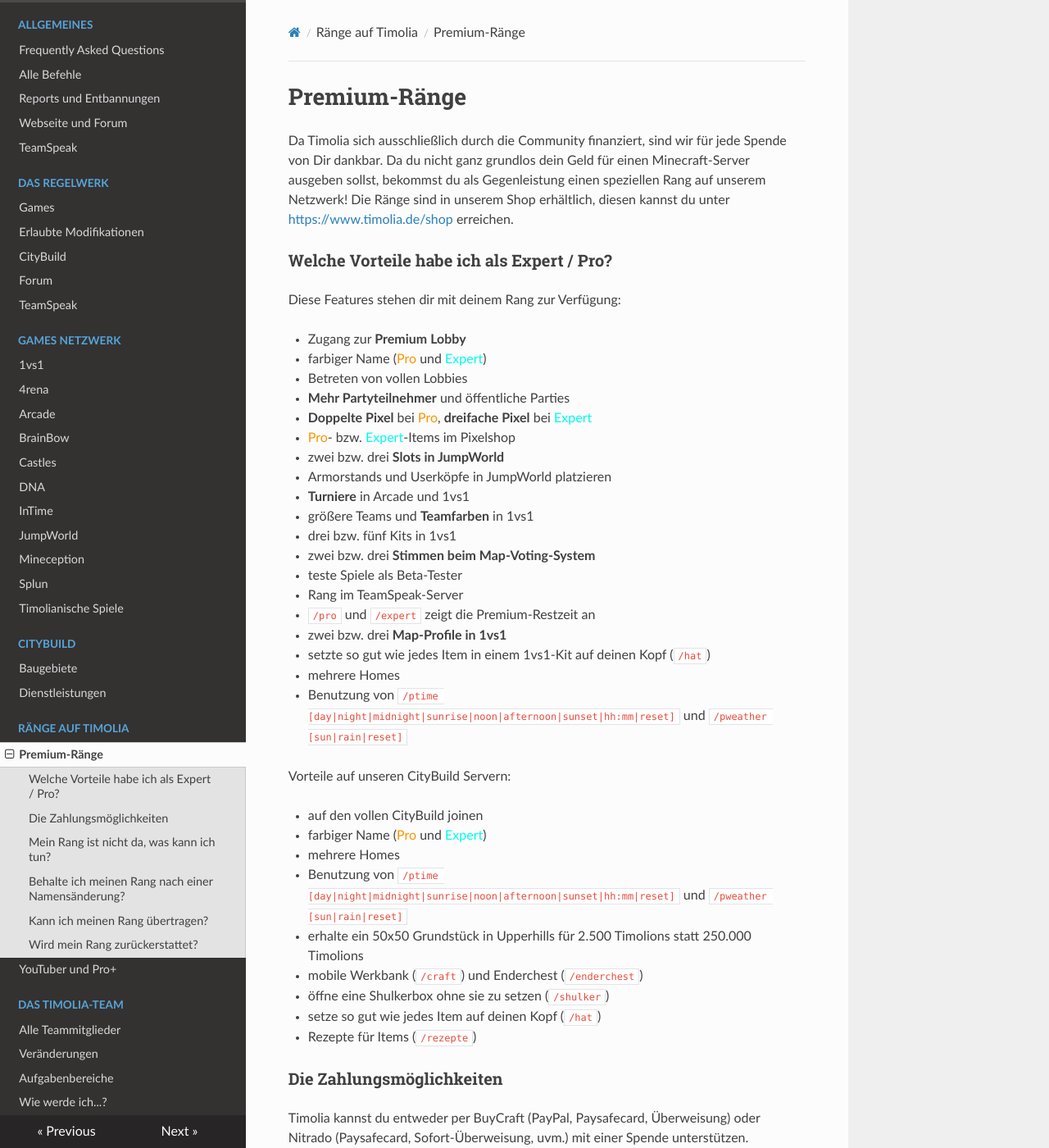
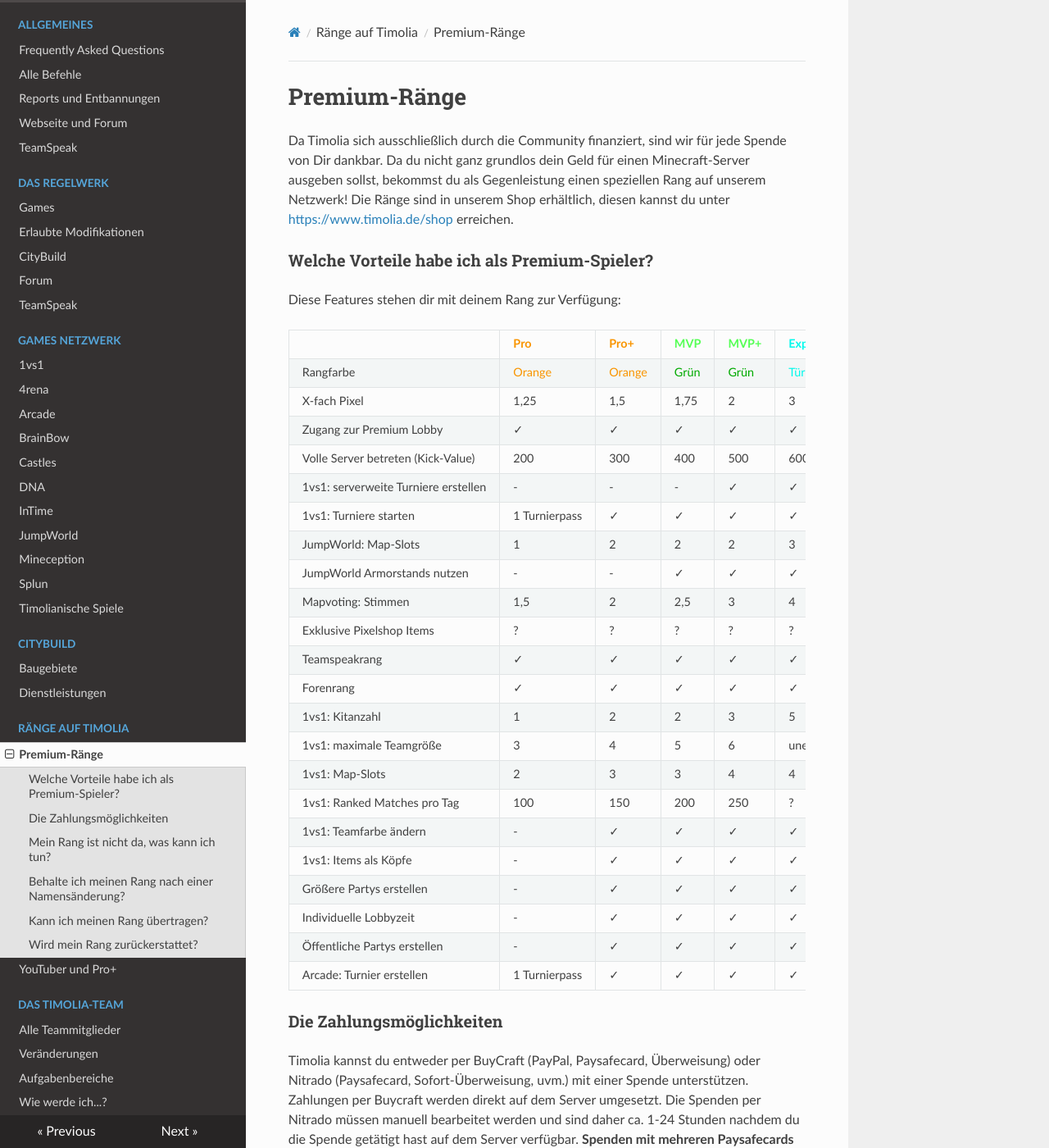
Before and after one commit to TimoliaDE/HowTo, an MkDocs documentation site: the page built from docs/ranks/premium.md, in a window 1280 px wide and 1400 px high. Shown: the whole window at 82% size. Built offline with MkDocs 1.6.1, drawn with Linux system fonts in a browser that asks for light colours; nearby versions of some CDN libraries; old or Windows-style settings are respelled for this version of MkDocs.

Commit message:
Update premium.md

```diff
--- a/docs/ranks/premium.md
+++ b/docs/ranks/premium.md
@@ -3,40 +3,34 @@ Da Timolia sich ausschließlich durch die Community finanziert, sind wir für je
 Geld für einen Minecraft-Server ausgeben sollst, bekommst du als Gegenleistung einen speziellen Rang auf unserem Netzwerk!
 Die Ränge sind in unserem Shop erhältlich, diesen kannst du unter [https://www.timolia.de/shop](https://www.timolia.de/shop) erreichen.
 
-###Welche Vorteile habe ich als Expert / Pro?
+###Welche Vorteile habe ich als Premium-Spieler?
 Diese Features stehen dir mit deinem Rang zur Verfügung:
 
-- Zugang zur <strong>Premium Lobby</strong>
-- farbiger Name (<span style="color:#F99500">Pro</span> und <span style="color:#00F9EC">Expert</span>)
-- Betreten von vollen Lobbies
-- <strong>Mehr Partyteilnehmer</strong> und öffentliche Parties
-- <strong>Doppelte Pixel</strong> bei <span style="color:#F99500">Pro</span>, <strong>dreifache Pixel</strong> bei <span style="color:#00F9EC">Expert</span>
-- <span style="color:#F99500">Pro</span>- bzw. <span style="color:#00F9EC">Expert</span>-Items im Pixelshop
-- zwei bzw. drei <strong>Slots in JumpWorld</strong>
-- Armorstands und Userköpfe in JumpWorld platzieren
-- <strong>Turniere</strong> in Arcade und 1vs1
-- größere Teams und <strong>Teamfarben</strong> in 1vs1
-- drei bzw. fünf Kits in 1vs1
-- zwei bzw. drei <strong>Stimmen beim Map-Voting-System</strong>
-- teste Spiele als Beta-Tester
-- Rang im TeamSpeak-Server
-- `/pro` und `/expert` zeigt die Premium-Restzeit an
-- zwei bzw. drei <strong>Map-Profile in 1vs1</strong>
-- setzte so gut wie jedes Item in einem 1vs1-Kit auf deinen Kopf (`/hat`)
-- mehrere Homes
-- Benutzung von `/ptime [day|night|midnight|sunrise|noon|afternoon|sunset|hh:mm|reset]` und `/pweather [sun|rain|reset]`
+|                                        |   <span style="color:#F99500">Pro</span>  |  <span style="color:#F99500">Pro+</span>  | <span style="color:#55FF55">MVP</span>  | <span style="color:#55FF55">MVP+</span>  | <span style="color:#00F9EC">Expert</span> |
+| -------------------------------------- | ----------------------------------------- | ----------------------------------------- | --------------------------------------- | ---------------------------------------- | ----------------------------------------- |
+| Rangfarbe                              | <span style="color:#F99500">Orange</span> | <span style="color:#F99500">Orange</span> | <span style="color:#00AA00">Grün</span> | <span style="color:#00AA00">Grün</span>  | <span style="color:#00F9EC">Türkis</span> |
+| X-fach Pixel                           | 1,25                                      |  1,5                                      | 1,75                                    | 2                                        | 3                                         |
+| Zugang zur Premium Lobby               | &check;                                   | &check;                                   | &check;                                 | &check;                                  | &check;                                   |
+| Volle Server betreten (Kick-Value)     | 200                                       | 300                                       | 400                                     | 500                                      | 600                                       |
+| 1vs1: serverweite Turniere erstellen   | -                                         | -                                         | -                                       | &check;                                  | &check;                                   |
+| 1vs1: Turniere starten                 | 1 Turnierpass                             | &check;                                   | &check;                                 | &check;                                  | &check;                                   |
+| JumpWorld: Map-Slots                   | 1                                         | 2                                         | 2                                       | 2                                        | 3                                         |
+| JumpWorld Armorstands nutzen           | -                                         | -                                         | &check;                                 | &check;                                  | &check;                                   |
+| Mapvoting: Stimmen                     | 1,5                                       | 2                                         | 2,5                                     | 3                                        | 4                                         |
+| Exklusive Pixelshop Items              | ?                                         | ?                                         | ?                                       | ?                                        | ?                                         |
+| Teamspeakrang                          | &check;                                   | &check;                                   | &check;                                 | &check;                                  | &check;                                   |
+| Forenrang                              | &check;                                   | &check;                                   | &check;                                 | &check;                                  | &check;                                   |
+| 1vs1: Kitanzahl                        | 1                                         | 2                                         | 2                                       | 3                                        | 5                                         |
+| 1vs1: maximale Teamgröße               | 3                                         | 4                                         | 5                                       | 6                                        | unendlich                                 |
+| 1vs1: Map-Slots                        | 2                                         | 3                                         | 3                                       | 4                                        | 4                                         |
+| 1vs1: Ranked Matches pro Tag           | 100                                       | 150                                       | 200                                     | 250                                      | ?                                         |
+| 1vs1: Teamfarbe ändern                 | -                                         | &check;                                   | &check;                                 | &check;                                  | &check;                                   |
+| 1vs1: Items als Köpfe                  | -                                         | &check;                                   | &check;                                 | &check;                                  | &check;                                   |
+| Größere Partys erstellen               | -                                         | &check;                                   | &check;                                 | &check;                                  | &check;                                   |
+| Individuelle Lobbyzeit                 | -                                         | &check;                                   | &check;                                 | &check;                                  | &check;                                   |
+| Öffentliche Partys erstellen           | -                                         | &check;                                   | &check;                                 | &check;                                  | &check;                                   |
+| Arcade: Turnier erstellen              | 1 Turnierpass                             | &check;                                   | &check;                                 | &check;                                  | &check;                                   |
 
-Vorteile auf unseren CityBuild Servern:
-
-- auf den vollen CityBuild joinen
-- farbiger Name (<span style="color:#F99500">Pro</span> und <span style="color:#00F9EC">Expert</span>)
-- mehrere Homes
-- Benutzung von `/ptime [day|night|midnight|sunrise|noon|afternoon|sunset|hh:mm|reset]` und `/pweather [sun|rain|reset]`
-- erhalte ein 50x50 Grundstück in Upperhills für 2.500 Timolions statt 250.000 Timolions
-- mobile Werkbank (`/craft`) und Enderchest (`/enderchest`)
-- öffne eine Shulkerbox ohne sie zu setzen (`/shulker`)
-- setze so gut wie jedes Item auf deinen Kopf (`/hat`)
-- Rezepte für Items (`/rezepte`)
 
 ### Die Zahlungsmöglichkeiten
 Timolia kannst du entweder per BuyCraft (PayPal, Paysafecard, Überweisung) oder Nitrado (Paysafecard, Sofort-Überweisung, uvm.) mit einer Spende
```
